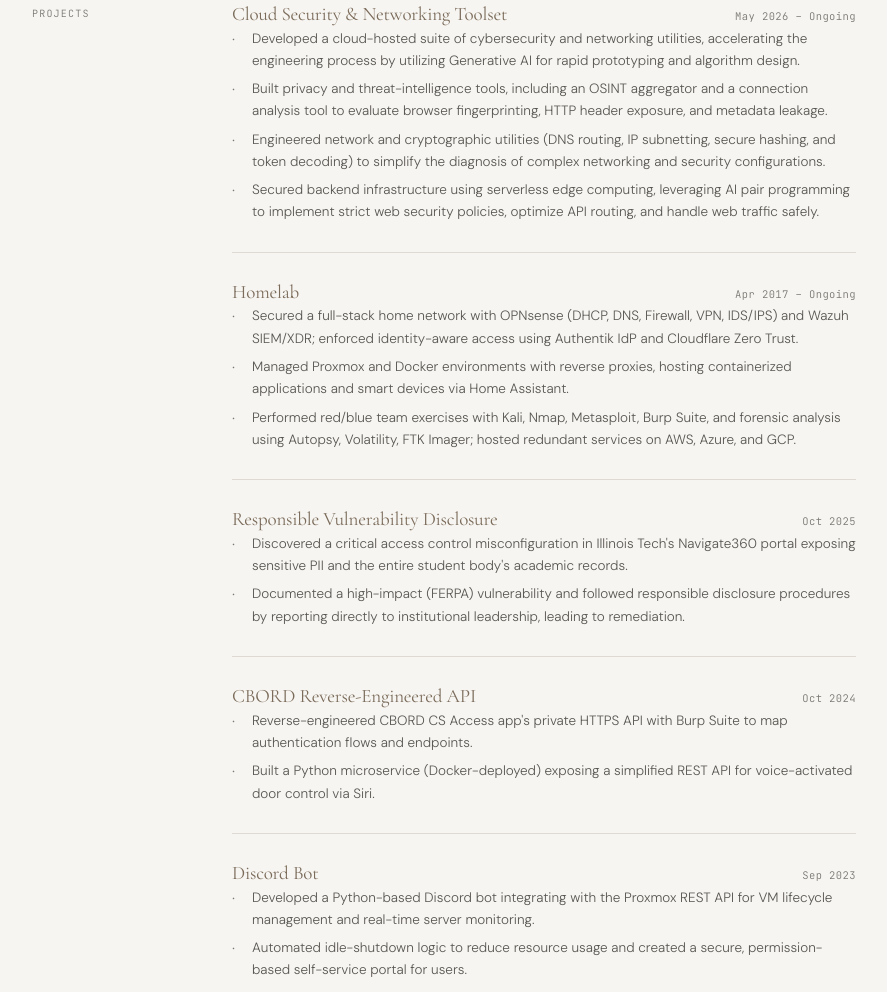
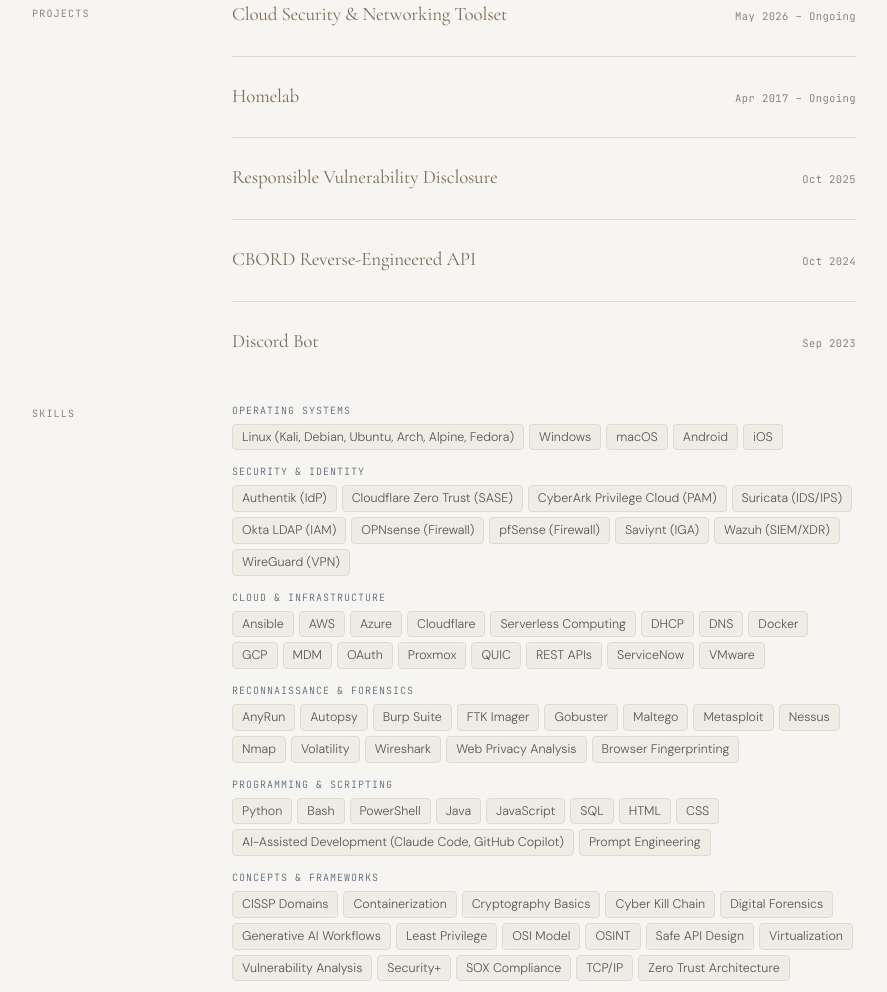
Before and after one commit to dekay7/kapadia, a website: page public/about/cv/index.html in a window 1280 px wide. Shown: the part 1158-2150 px from the top of the page, without its empty margins (196-1083 px from the left). Drawn offline with nearby package versions, Linux system fonts and the light colour scheme.

Commit message:
updated cv to remove descriptions

```diff
--- a/public/about/cv/index.html
+++ b/public/about/cv/index.html
@@ -149,66 +149,30 @@
             <span class="entry-title proj-title-color">Cloud Security &amp; Networking Toolset</span>
             <span class="entry-date">May 2026 &ndash; Ongoing</span>
           </div>
-          <ul class="entry-bullets">
-            <li>Developed a cloud-hosted suite of cybersecurity and networking utilities, accelerating the engineering
-              process by utilizing Generative AI for rapid prototyping and algorithm design.</li>
-            <li>Built privacy and threat-intelligence tools, including an OSINT aggregator and a connection analysis
-              tool to evaluate browser fingerprinting, HTTP header exposure, and metadata leakage.</li>
-            <li>Engineered network and cryptographic utilities (DNS routing, IP subnetting, secure hashing, and token
-              decoding) to simplify the diagnosis of complex networking and security configurations.</li>
-            <li>Secured backend infrastructure using serverless edge computing, leveraging AI pair programming to
-              implement strict web security policies, optimize API routing, and handle web traffic safely.</li>
-          </ul>
         </div>
         <div class="entry">
           <div class="entry-header">
             <span class="entry-title proj-title-color">Homelab</span>
             <span class="entry-date">Apr 2017 &ndash; Ongoing</span>
           </div>
-          <ul class="entry-bullets">
-            <li>Secured a full-stack home network with OPNsense (DHCP, DNS, Firewall, VPN, IDS/IPS) and Wazuh SIEM/XDR;
-              enforced identity-aware access using Authentik IdP and Cloudflare Zero Trust.</li>
-            <li>Managed Proxmox and Docker environments with reverse proxies, hosting containerized applications and
-              smart devices via Home Assistant.</li>
-            <li>Performed red/blue team exercises with Kali, Nmap, Metasploit, Burp Suite, and forensic analysis using
-              Autopsy, Volatility, FTK Imager; hosted redundant services on AWS, Azure, and GCP.</li>
-          </ul>
         </div>
         <div class="entry">
           <div class="entry-header">
             <span class="entry-title proj-title-color">Responsible Vulnerability Disclosure</span>
             <span class="entry-date">Oct 2025</span>
           </div>
-          <ul class="entry-bullets">
-            <li>Discovered a critical access control misconfiguration in Illinois Tech's Navigate360 portal exposing
-              sensitive PII and the entire student body's academic records.</li>
-            <li>Documented a high-impact (FERPA) vulnerability and followed responsible disclosure procedures by
-              reporting directly to institutional leadership, leading to remediation.</li>
-          </ul>
         </div>
         <div class="entry">
           <div class="entry-header">
             <span class="entry-title proj-title-color">CBORD Reverse-Engineered API</span>
             <span class="entry-date">Oct 2024</span>
           </div>
-          <ul class="entry-bullets">
-            <li>Reverse-engineered CBORD CS Access app's private HTTPS API with Burp Suite to map authentication flows
-              and endpoints.</li>
-            <li>Built a Python microservice (Docker-deployed) exposing a simplified REST API for voice-activated door
-              control via Siri.</li>
-          </ul>
         </div>
         <div class="entry">
           <div class="entry-header">
             <span class="entry-title proj-title-color">Discord Bot</span>
             <span class="entry-date">Sep 2023</span>
           </div>
-          <ul class="entry-bullets">
-            <li>Developed a Python-based Discord bot integrating with the Proxmox REST API for VM lifecycle management
-              and real-time server monitoring.</li>
-            <li>Automated idle-shutdown logic to reduce resource usage and created a secure, permission-based
-              self-service portal for users.</li>
-          </ul>
         </div>
       </div>
     </div>
```
Also changed, not shown: 1 other file.
